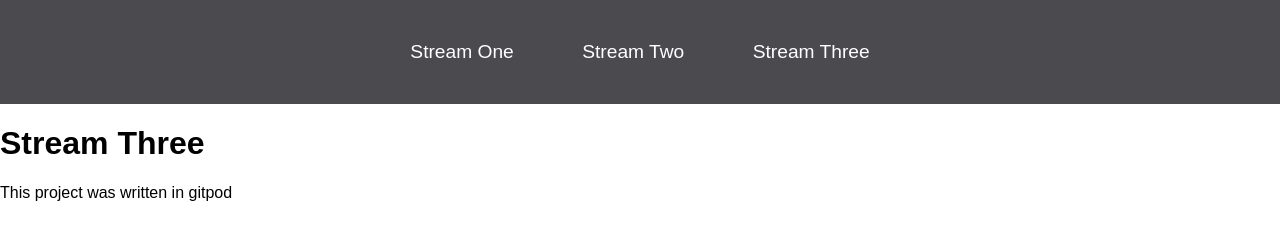
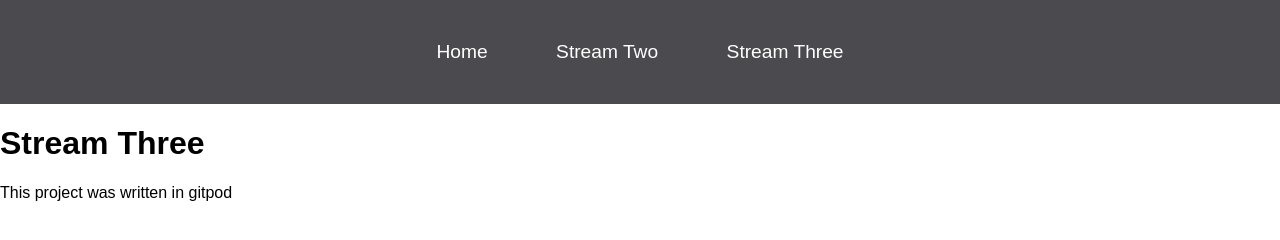
Before and after one commit to Ljunkan22/my-fill-template, a plain HTML site: page stream-three.html in a window 1280 px wide. Drawn offline with Linux system fonts and the light colour scheme.

Commit message:
forgot to save stream-two and stream-three

```diff
--- a/stream-three.html
+++ b/stream-three.html
@@ -10,7 +10,7 @@
 <body>
     <nav>
         <ul>
-            <li><a href="stream-one.html">Stream One</a></li>
+            <li><a href="index.html">Home</a></li>
             <li><a href="stream-two.html">Stream Two</a></li>
             <li><a href="stream-three.html">Stream Three</a></li>
         </ul>
```
Also changed, not shown: stream-two.html (+1 -1 lines).
